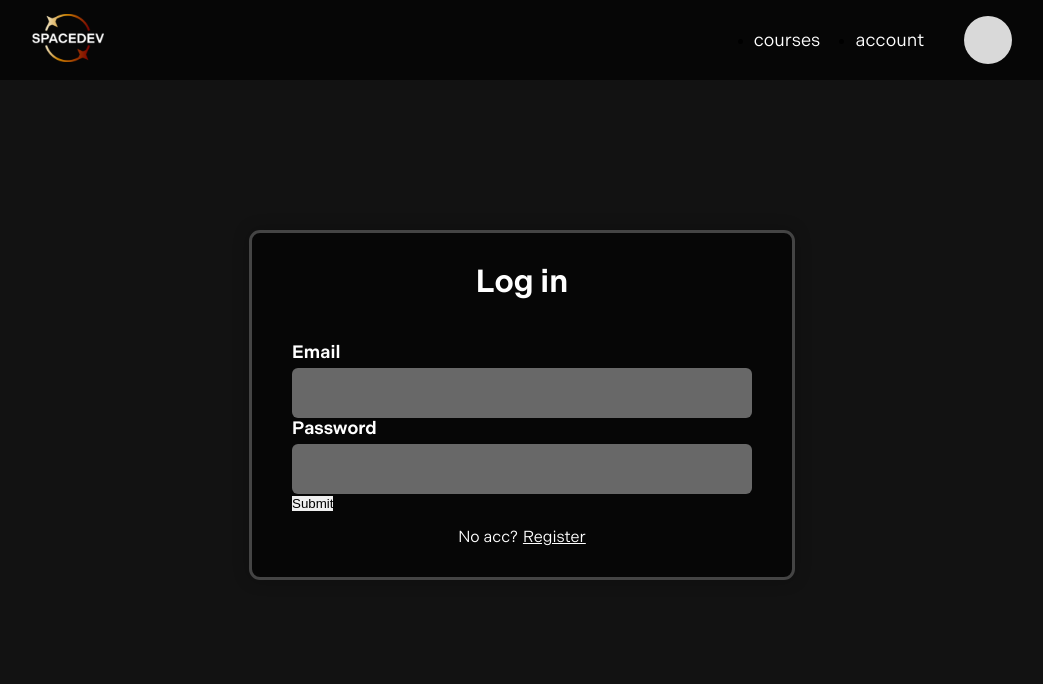
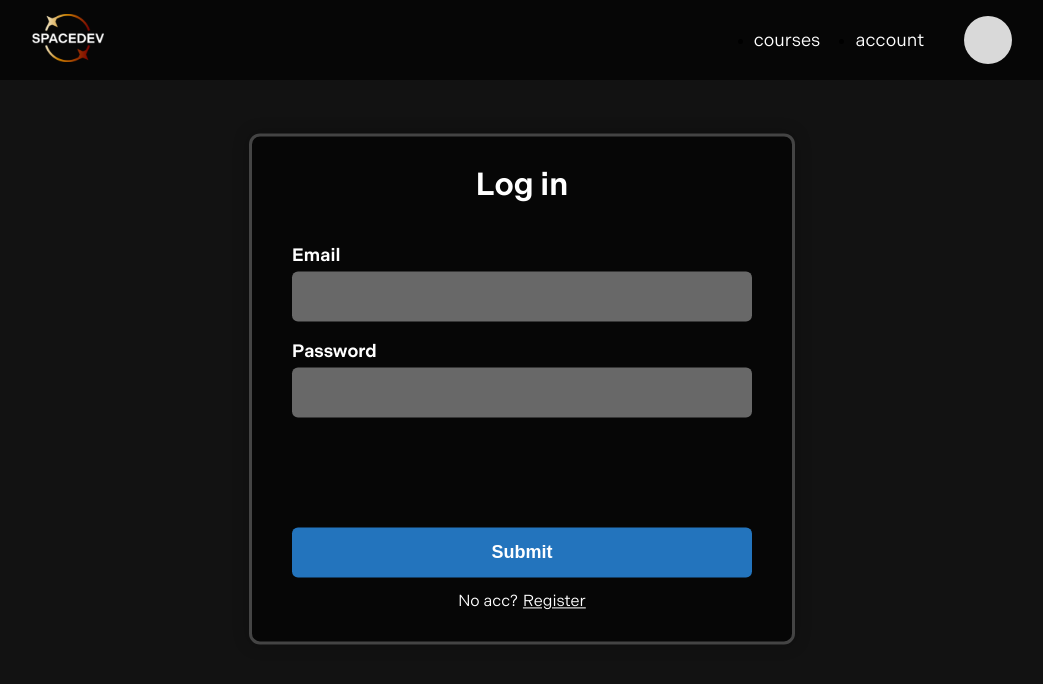
Before and after one commit to VRomanenko04/spacedev-0.1.0, a Next.js app: page /auth/login in a window 1280 px wide. Shown: the top 684 px of the page, without its empty margins (118-1161 px from the left). Built offline with nearby package versions, Linux system fonts and the light colour scheme.

Commit message:
Поставил заглушку на функцию формы

```diff
--- a/src/app/auth/login/page.tsx
+++ b/src/app/auth/login/page.tsx
@@ -1,21 +1,34 @@
-import React from 'react'
+'use client'
+
+import React, { useState } from 'react'
 import styles from './Login.module.scss';
-import Button from '@/components/UI/Button/Button';
 import Link from 'next/link';
-import Input from '@/components/Input/Input';
+import LoginForm from '@/components/LoginForm/LoginForm';
+
+export type LoginData = {
+    email: string
+    password: string
+}
 
 const LoginPage = () => {
+    const [loginData, setLoginData] = useState<LoginData>({
+        email: '',
+        password: ''
+    })
+
+    const handleForm = (e: React.FormEvent<HTMLFormElement>) => {
+        e.preventDefault
+        console.log(loginData);
+    }
+
     return (
         <main className={styles.wrapper}>
             <div className={styles.container}>
                 <h1 className={styles.title}>Log in</h1>
-                <form className={styles.form}>
-                    <div>
-                        <Input type='email' labetText='Email'/>
-                        <Input type='password' labetText='Password'/>
-                    </div>
-                    <Button buttonText='Submit' extraClass={styles.btn}/>
-                </form>
+                <LoginForm
+                    formFunc={handleForm}
+                    formStates={setLoginData}
+                />
                 <div className={styles.no__acc}>
                     <p>No acc?</p>
                     <Link className={styles.link} href='/auth/register'>Register</Link>
```
